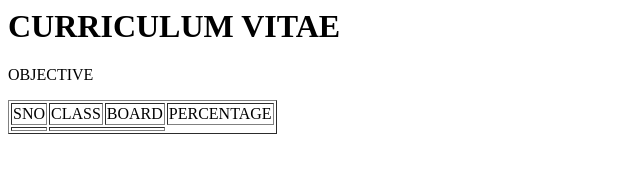
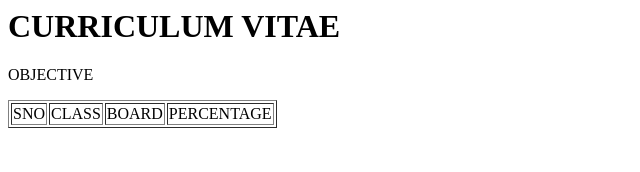
Before and after one commit to vaibhavsangal/cv, a plain HTML site: page good.html in a window 1280 px wide. Shown: the whole page, without its empty margins (0-640 px from the left). Drawn offline with Linux system fonts and the light colour scheme.

Commit message:
Update good.html

```diff
--- a/good.html
+++ b/good.html
@@ -1,10 +1,10 @@
 <HTML>
 <HEAD>
-<TITLE>Mycv-VAIBHAV SANGAL/TITLE
-</TITLE>
+<TITLE>Mycv-VAIBHAV SANGAL</TITLE>
+ </HEAD>
 <BODY>
 <H1>CURRICULUM VITAE</H1>
-OBJECTIVE<P ALIGN=CENTRE>
+ OBJECTIVE<P ALIGN=CENTRE></P>
  </BODY>
 <TABLE BORDER=1>
   <TR>
@@ -13,8 +13,6 @@ OBJECTIVE<P ALIGN=CENTRE>
     <TD>BOARD</TD>
     <TD>PERCENTAGE</TD>
    </TR>
-<TR>
-<TD></TD>
-<TD COLSPAN=2>
+
 </TABLE>
 </HTML>
```
Lines whose indentation alone changed are shown as unchanged.
